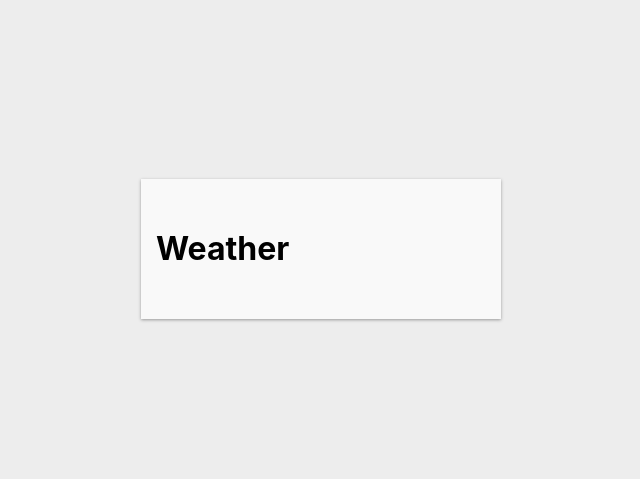
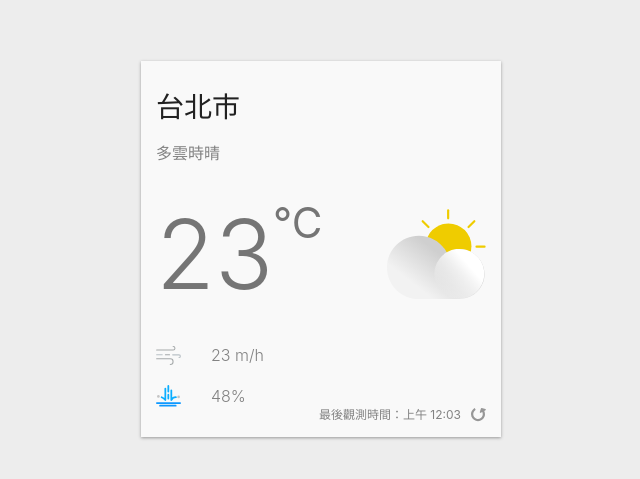
Before and after one commit to NicoleJAVA/realtime-weather-app, a React (Create React App) app: page / in a window 1280 px wide. Shown: the part 151-630 px from the top of the page, without its empty margins (319-959 px from the left). Built offline with nearby package versions, Linux system fonts and the light colour scheme.

Commit message:
feat(App): weather UI layout

```diff
--- a/src/App.js
+++ b/src/App.js
@@ -1,4 +1,7 @@
-import logo from './logo.svg';
+import { ReactComponent as AirFlowIcon } from './images/airFlow.svg';
+import { ReactComponent as DayCloudyIcon } from './images/day-cloudy.svg';
+import { ReactComponent as RainIcon } from './images/rain.svg';
+import { ReactComponent as RefreshIcon } from './images/refresh.svg';
 import styled from '@emotion/styled';
 
 const Container = styled.div`
@@ -18,11 +21,105 @@
   padding: 30px 15px;
 `;
 
+const Location = styled.div`
+  font-size: 28px;
+  color: #212121;
+  margin-bottom: 20px;
+`;
+
+const Description = styled.div`
+  font-size: 16px;
+  color: #828282;
+  margin-bottom: 30px;
+`;
+
+const CurrentWeather = styled.div`
+  display: flex;
+  justify-content: space-between;
+  align-items: center;
+  margin-bottom: 30px;
+`;
+
+const Temperature = styled.div`
+  color: #757575;
+  font-size: 96px;
+  font-weight: 300;
+  display: flex;
+`;
+
+const Celsius = styled.div`
+  font-weight: normal;
+  font-size: 42px;
+`;
+
+const AirFlow = styled.div`
+  display: flex;
+  align-items: center;
+  font-size: 16x;
+  font-weight: 300;
+  color: #828282;
+  margin-bottom: 20px;
+  svg {
+    width: 25px;
+    height: auto;
+    margin-right: 30px;
+  }
+`;
+
+const Rain = styled.div`
+  display: flex;
+  align-items: center;
+  font-size: 16x;
+  font-weight: 300;
+  color: #828282;
+  svg {
+    width: 25px;
+    height: auto;
+    margin-right: 30px;
+  }
+`;
+
+const DayCloudy = styled(DayCloudyIcon)`
+  flex-basis: 30%;
+`;
+
+const Refresh = styled.div`
+  position: absolute;
+  right: 15px;
+  bottom: 15px;
+  font-size: 12px;
+  display: inline-flex;
+  align-items: flex-end;
+  color: #828282;
+  svg {
+    margin-left: 10px;
+    width: 15px;
+    height: 15px;
+    cursor: pointer;
+  }
+`;
+
 function App() {
   return (
     <Container>
     <WeatherCard>
-      <h1>Weather</h1>
+    <Location>台北市</Location>
+        <Description>多雲時晴</Description>
+        <CurrentWeather>
+          <Temperature>
+            23 <Celsius>°C</Celsius>
+          </Temperature>
+          <DayCloudy />
+        </CurrentWeather>
+        <AirFlow>
+          <AirFlowIcon /> 23 m/h
+        </AirFlow>
+        <Rain>
+          <RainIcon /> 48%
+        </Rain>
+        <Refresh>
+          最後觀測時間：上午 12:03 <RefreshIcon />
+        </Refresh>
     </WeatherCard>
   </Container>
   );
```
